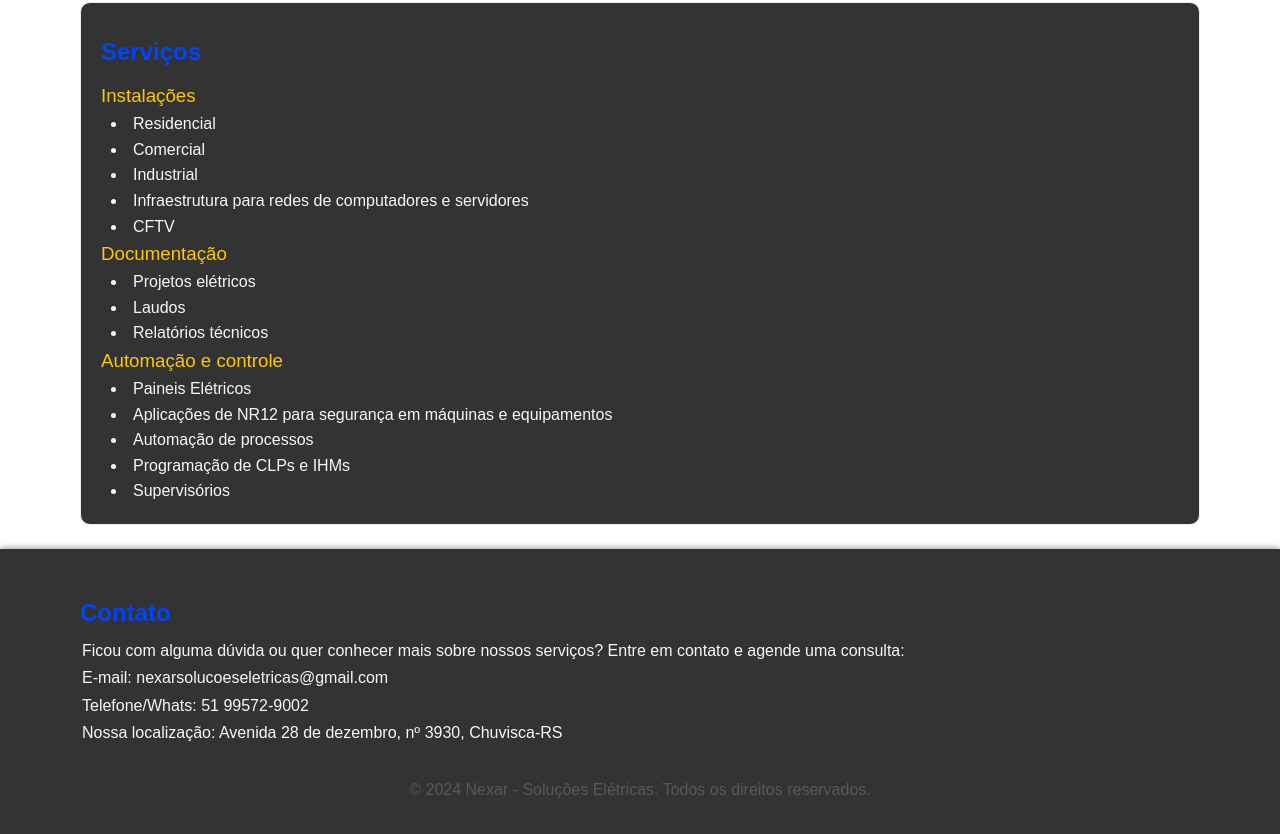
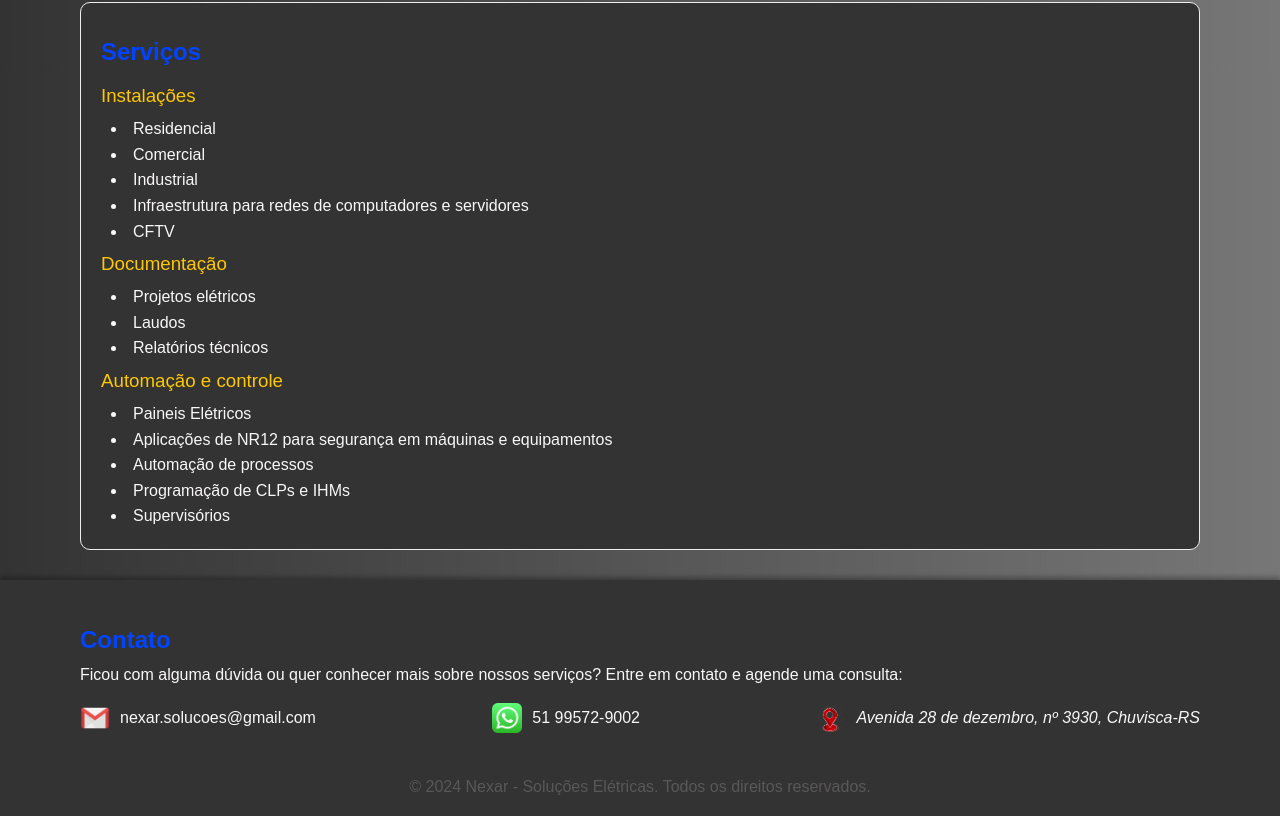
Before and after one commit to luizmw/nexar-solutions, a plain HTML site: page index.html in a window 1280 px wide. Shown: the part 802-1636 px from the top of the page. Drawn offline with Linux system fonts and the light colour scheme.

Commit message:
versao-teste

```diff
--- a/css/estyle-1.css
+++ b/css/estyle-1.css
@@ -11,6 +11,8 @@ body {
     margin: 0;
     font-family: Arial, sans-serif;
     font-size: normal;
+    /* background: linear-gradient(to right, #111, #333); */
+    background: linear-gradient(to right, #333, #555, #777);
 }
 
 header {
@@ -19,7 +21,7 @@ header {
     justify-content: space-between;
     align-items: center;
     padding: 10px 50px;
-    box-shadow: 0px 2px 5px rgba(0, 0, 0, 0.3);
+    box-shadow: 0px 2px 5px rgba(33, 33, 33, 0.598);
     position: fixed;
     width: 100%;
     top: 0;
@@ -50,14 +52,11 @@ nav a {
     transition: background-color 0.3s ease, color 0.3s ease;
 }
 
-/* nav li a:hover {
-    background-color: #bdbabd;
-    color: rgb(89, 124, 213);
-} */
-
 nav li a:hover {
-    background-color: #a4a4a4;
-    color: #007bff
+    background: linear-gradient(to right, #333, #555, #777);
+    color: #007bff;
+    font-weight: 200;
+    border-radius: 10px;
 }
 
 .image-home {
@@ -75,15 +74,8 @@ nav li a:hover {
 }
 
 
-
-
-
-
-
-
-
 /* Estilos do container principal (envolve todas as sections) */
-.main-container {
+.container {
     min-height: 100%;
     /* Garante que o conteúdo ocupe pelo menos toda a altura da tela */
     padding: 20px 80px 0px 80px;
@@ -91,7 +83,6 @@ nav li a:hover {
     box-sizing: border-box;
     /* Inclui o padding no cálculo da largura e altura */
 }
-
 
 .sessao {
     line-height: 1.6;
@@ -116,6 +107,7 @@ h3 {
     /* color: rgb(255, 166, 0); */
     color: rgb(255, 200, 0);
     font-weight: normal;
+    margin: 5px 0px;
 }
 
 .list {
@@ -127,46 +119,56 @@ h3 {
     margin-left: 10px;
 }
 
-
 .rodape {
     background-color: #333;
     padding: 20px 60px;
     text-align: justify;
-    box-shadow: 0px -2px 5px rgba(0, 0, 0, 0.3);
+    box-shadow: 0px -3px 5px rgba(0, 0, 0, 0.3);
 }
 
 .contato {
-    color: rgb(249, 247, 247);
+    color: #0044ff;
     padding: 20px;
+    line-height: 1.7;
 }
 
 .contato p {
-    padding-left: 2px;
-    line-height: 1.7;
+    color: rgb(249, 247, 247);
 }
 
-/* Estilos para o footer */
+.contato-lista {
+    display: flex;
+    flex-wrap: wrap;
+    justify-content: space-between;
+    list-style: none;
+    padding: 15px 0px;
+    margin: 0;
+}
+
+.contato-lista li {
+    display: flex;
+    align-items: center;
+    margin-bottom: 10px;
+}
+
+.contato-lista li img {
+    width: 30px;
+    /* Ajuste o tamanho conforme necessário */
+    height: auto;
+    margin-right: 10px;
+}
+
+.contato-lista li a {
+    text-decoration: none;
+    color: rgb(249, 247, 247);
+}
+
 footer {
     text-align: center;
-    /* Alinha o texto ao centro */
-    padding: 15px;
-    /* Espaçamento interno no footer */
-    background-color: #333;
-    /* Cor de fundo do footer */
+    /* padding: 15px; */
     color: #595757;
-    /* Cor do texto do footer */
     position: relative;
-    /* Não fixo, estará no fim da página */
     width: 100%;
-    /* Garante que o footer ocupe toda a largura */
     bottom: 0;
-    /* Alinha o footer ao fundo */
-
 
 }
-
-/* Estilo para o texto dentro do footer */
-footer p {
-    margin: 0;
-    /* Remove as margens do parágrafo */
-}
--- a/index.html
+++ b/index.html
@@ -6,7 +6,7 @@
     <meta name="viewport" content="width=device-width, initial-scale=1.0">
     <title>Nexar - Soluções Elétricas</title>
     <link rel="stylesheet" href="css/estyle-1.css">
-    <!-- <link rel="stylesheet" href="css/style-2.css"> -->
+    <link rel="shortcut icon" href="img/favicon.ico" type="image/x-icon">
 
 </head>
 
@@ -28,17 +28,20 @@
     </div>
 
 
-    <div class="main-container">
+    <div class="container">
         <section class="sessao" id="section-sobre">
+
             <h1>Sobre</h1>
             <p>A Nexar - Soluções Elétricas é uma empresa especializada em serviços elétricos para residências,
                 comércios e indústrias. Oferecemos instalações elétricas, projetos, laudos, e manutenção de sistemas
                 elétricos. Também trabalhamos com automação, incluindo painéis elétricos, programação de CLPs,
                 supervisórios e aplicações de NR12 para segurança em máquinas. Com soluções eficientes e seguras,
                 atendemos às necessidades dos nossos clientes, sempre com foco na qualidade e conformidade.</p>
+
         </section>
 
         <section class="sessao">
+
             <h1>Serviços</h1>
             <h3>Instalações</h3>
             <ul class="list">
@@ -65,24 +68,37 @@
                 <li>Supervisórios</li>
             </ul>
 
-            </p>
         </section>
     </div>
 
     <div class="rodape">
         <section class="contato">
-            <h1>Contato</h1>
+            <h2>Contato</h2>
             <p>Ficou com alguma dúvida ou quer conhecer mais sobre nossos serviços? Entre em contato e agende uma
                 consulta:</p>
+            <ul class="contato-lista">
+                <li>
+                    <img src="img/icon-mail.png" alt="Ícone de e-mail">
+                    <a href="mailto:nexar.solucoes@gmail.com" target="_blank">nexar.solucoes@gmail.com</a>
+                </li>
+                <li>
+                    <img src="img/icon-whatsapp.png" alt="Ícone do WhatsApp">
+                    <a href="https://wa.me/5551995729002" target="_blank">51 99572-9002</a>
+                </li>
+                <li>
+                    <img src="img/icon-location.png" alt="Ícone de localização">
+                    <address> <a href="https://g.co/kgs/QZr3y4e" target="_blank">Avenida 28 de dezembro, nº 3930,
+                            Chuvisca-RS</a></address>
+                </li>
+            </ul>
+        </section>
 
-            <p>E-mail: nexarsolucoeseletricas@gmail.com</p>
-            <p>Telefone/Whats: 51 99572-9002</p>
-            <p>Nossa localização: Avenida 28 de dezembro, nº 3930, Chuvisca-RS</p>
-        </section>
         <footer>
             <p>&copy; 2024 Nexar - Soluções Elétricas. Todos os direitos reservados.</p>
         </footer>
+
     </div>
+
 </body>
 
 </html>
```
Also changed, not shown: img/favicon.ico (added), img/icon-location.png (added), img/icon-mail.png (added), img/icon-whatsapp.png (added).
